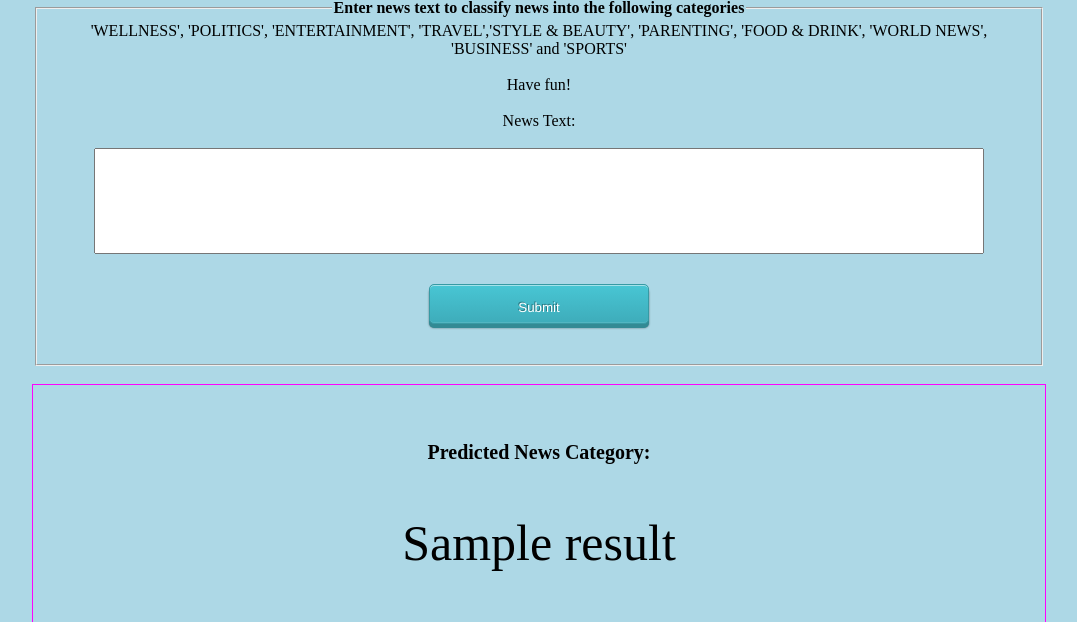
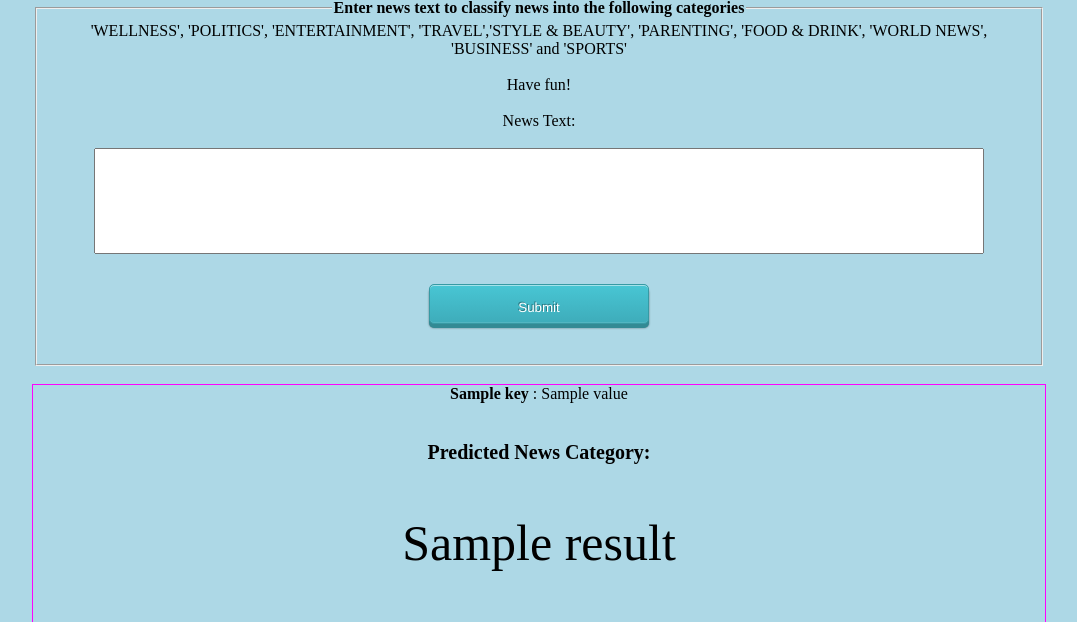
Before and after one commit to Sapyshev/news_category_webapp_with_model_training, a Flask app: template news_category_classifier_webapp/templates/main.html in a window 1280 px wide. Shown: the part 81-703 px from the top of the page, without its empty margins (101-1178 px from the left). Run offline with Flask 2, Linux system fonts and the light colour scheme; the template is opened without the code that fills it: most values are stand-ins (such as "Sample title", 1, 10 or a date in 2020); parts of the project's set-up code (start-up, migrations or seed data) failed here and were passed over.

Commit message:
Update main.html

```diff
--- a/news_category_classifier_webapp/templates/main.html
+++ b/news_category_classifier_webapp/templates/main.html
@@ -108,30 +108,40 @@ body {
 	<center>
 		<form action="{{ url_for('main') }}" method="POST" align="center">
 			<fieldset>
-        <legend><b>Enter news text to classify news into the following categories</b></legend>
+
+				<legend>
+					<b>Enter news text to classify news into the following categories</b>
+				</legend>
+
 				'WELLNESS', 'POLITICS', 'ENTERTAINMENT', 'TRAVEL','STYLE & BEAUTY',
 				'PARENTING', 'FOOD & DRINK', 'WORLD NEWS', 'BUSINESS' and 'SPORTS'
 				<br><br>
+
 				Have fun!
 				<br><br>
+
 				News Text:
 				<br><br>
+
 				<input id="text_field" name="news_text" type="text" required>
 
-        <center><input id="submit_button" type="Submit" class="push_button blue"></center>
+				<center>
+					<input id="submit_button" type="Submit" class="push_button blue">
+				</center>
+
 			</fieldset>
 		</form>
 	</center>
 	<br>
 	<div class="result" align="center">
+		{% if result %}
+			{% for key, value in original_input.items() %}
+				<b>{{ key }}</b> : {{ value }}
+			{% endfor %}
 			<br>
-        <br> <p style="font-size:20px"><b>Predicted News Category: </b></p>
+			<br>
+			<p style="font-size:20px"><b>Predicted News Category: </b></p>
 			<p style="font-size:50px">{{ result }}</p>
+		{% endif %}
 	</div>
-
-<script>
-document.getElementById("submit_button").addEventListener("click", function() {submit_text();}, false);
-</script>
-
-
 </html>
```
Lines whose indentation alone changed are shown as unchanged.
